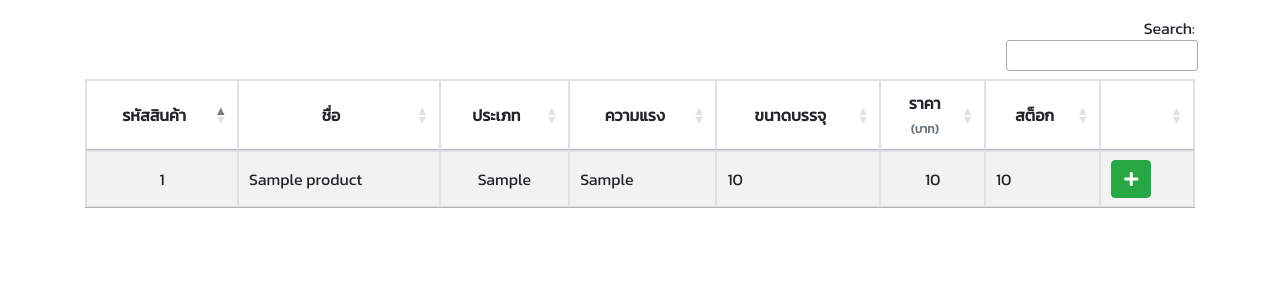
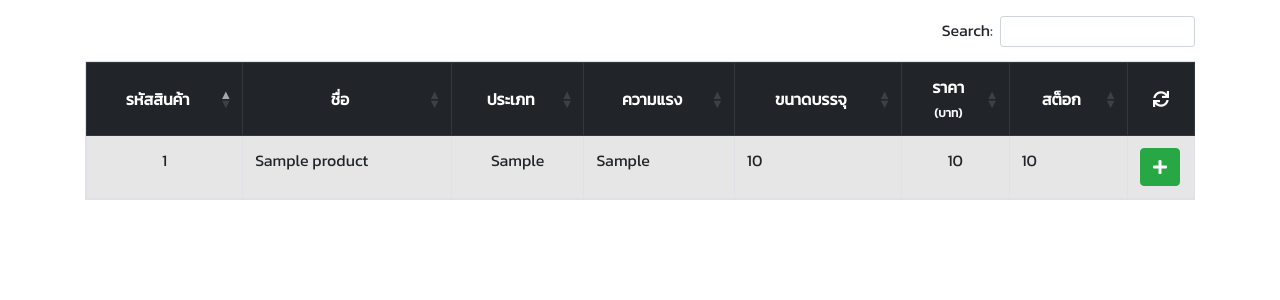
Before and after one commit to ThanakitKongKang/Herb_Internship, a PHP site: page / in a window 1280 px wide. Shown: the part 59-359 px from the top of the page. Run offline with PHP 8.4, Linux system fonts and the light colour scheme; tables that the repository leaves empty or names only in its code hold one stand-in row (values such as "Sample post"); lists and menus that the app fills with data are empty; some libraries are stand-ins or nearby versions.

Commit message:
100% ordering + เหลือ ajax animation

```diff
--- a/head.php
+++ b/head.php
@@ -36,8 +36,8 @@ session_start(); ?>
     <script type="text/javascript" src="https://cdn.datatables.net/1.10.19/js/jquery.dataTables.min.js"></script>
     <script type="text/javascript" src="https://cdn.datatables.net/1.10.19/js/dataTables.bootstrap4.min.js"></script>
     <link rel="stylesheet" type="text/css" href="https://cdnjs.cloudflare.com/ajax/libs/twitter-bootstrap/4.1.3/css/bootstrap.css" />
-    <!-- <link rel="stylesheet" type="text/css" href="https://cdn.datatables.net/1.10.19/css/dataTables.bootstrap4.min.css" /> -->
-    <link rel="stylesheet" type="text/css" href="https://cdn.datatables.net/1.10.19/css/jquery.dataTables.min.css" />
+    <link rel="stylesheet" type="text/css" href="https://cdn.datatables.net/1.10.19/css/dataTables.bootstrap4.min.css" />
+    <!-- <link rel="stylesheet" type="text/css" href="https://cdn.datatables.net/1.10.19/css/jquery.dataTables.min.css" /> -->
 
     <!-- alert -->
     <script src="https://cdn.jsdelivr.net/npm/sweetalert2@8"></script>
--- a/index.php
+++ b/index.php
@@ -19,14 +19,20 @@ include_once($path);
         xmlhttp.send();
     </script>
     <style>
-        table tr:hover {
-            color:green;
-        }
-        table tr:active , .add-to-cart:active{
-            color:greenyellow;
-            background-color: #35cc57!important;
+        table tbody tr:hover {
+            color: green;
         }
 
+        table tbody button:active,
+        .add-to-cart:active {
+            color: greenyellow;
+            background-color: #35cc57 !important;
+        }
+
+        table tbody tr th:last-child {
+            width: 1%;
+            white-space: nowrap;
+        }
     </style>
 </head>
 
@@ -40,18 +46,17 @@ include_once($path);
 
         <div class="my-3">
 
-            <table class="table table-striped table-bordered" id="product" data-page-length='25'>
-                <thead>
+            <table class="table table-striped table-bordered table-hover" id="product" data-page-length='25'>
+                <thead class="thead-dark">
                     <tr>
                         <th class="align-middle text-center">รหัสสินค้า</th>
                         <th class="align-middle text-center">ชื่อ</th>
                         <th class="align-middle text-center">ประเภท</th>
                         <th class="align-middle text-center">ความแรง</th>
                         <th class="align-middle text-center">ขนาดบรรจุ</th>
-                        <th class="align-middle text-center">ราคา<br><span class="text-secondary" style="font-size:0.75em;">(บาท)<span></th>
+                        <th class="align-middle text-center">ราคา<br><span class="text-light" style="font-size:0.75em;">(บาท)<span></th>
                         <th class="align-middle text-center">สต็อก</th>
-                        <th class="align-middle text-center"></th>
-
+                        <th class="align-middle text-center no-sort"><a class="btn refresh-table"><i class="fas fa-sync"></i></a></th>
                     </tr>
                 </thead>
 
@@ -89,8 +94,9 @@ include_once($path);
             };
             xmlhttp.open("GET", "./model/model_product_getListProductTable.php", true);
             xmlhttp.send();
-        }, 1000);
+        }, 5000);
     }
+
 
 
     $(document).ready(function() {
@@ -98,9 +104,24 @@ include_once($path);
             scrollY: 800,
             scrollCollapse: true,
             paging: false,
-            info: false
+            info: false,
+            "columnDefs": [{
+                "targets": 'no-sort',
+                "orderable": false,
+            }]
+
         });
 
+        $('.refresh-table').on("click", function(event) {
+            var xmlhttp = new XMLHttpRequest();
+            xmlhttp.onreadystatechange = function() {
+                if (this.readyState == 4 && this.status == 200) {
+                    document.getElementById("tbodyData").innerHTML = this.responseText;
+                }
+            };
+            xmlhttp.open("GET", "./model/model_product_getListProductTable.php", true);
+            xmlhttp.send();
+        })
 
         // table.columns(1).search(this.value).draw();
         $(this).on("keypress", function(event) {
@@ -111,6 +132,7 @@ include_once($path);
 
         });
 
+
     });
 
 
--- a/js/cart.js
+++ b/js/cart.js
@@ -216,7 +216,7 @@ var shoppingCart = (function () {
 //   displayCart();
 // });
 
-$('#product tbody').on("click", "tr", function (event) {
+$('#product tbody').on("click", "th", function (event) {
   event.preventDefault();
   var product_id = Number($(this).data('product_id'));
   var product_name = $(this).data('product_name');
@@ -254,7 +254,7 @@ function displayCart() {
       + "<button class='plus-item btn btn-primary input-group-addon' data-product_id=" + cartArray[i].product_id + ">+</button></div></td>"
       + "<td><button class='delete-item btn btn-danger' data-product_id=" + cartArray[i].product_id + ">X</button></td>"
       + " = "
-      + "<td>" + cartArray[i].total + "</td>"
+      + "<td class='' style='min-width:2rem'>" + cartArray[i].total + "</td>"
       + "</tr>";
   }
   if (shoppingCart.totalCount() > 0) {
--- a/model/model_product_getListProductTable.php
+++ b/model/model_product_getListProductTable.php
@@ -3,7 +3,15 @@ include "connect.php";
 $getListProduct = $pdo->prepare("SELECT * FROM product");
 $getListProduct->execute();
 while ($rowListProduct = $getListProduct->fetch()) {
-    echo '<tr data-product_id="' . $rowListProduct['product_id'] . '"
+    echo '<tr>
+    <td class="text-center">' . $rowListProduct['product_id'] . '</td>
+    <td>' . $rowListProduct['product_name'] . '</td>
+    <td class="text-center">' . $rowListProduct['product_type'] . '</td>
+    <td>' . $rowListProduct['product_potent'] . '</td>
+    <td>' . $rowListProduct['product_amount'] . '</td>
+    <td class="text-center">' . $rowListProduct['product_price'] . '</td>
+    <td>' . $rowListProduct['product_stock'] . '</td>
+    <th data-product_id="' . $rowListProduct['product_id'] . '"
     data-product_name="' . $rowListProduct['product_name'] . '"
     data-product_type="' . $rowListProduct['product_type'] . '"
     data-product_potent="' . $rowListProduct['product_potent'] . '"
@@ -12,14 +20,6 @@ while ($rowListProduct = $getListProduct->fetch()) {
     data-product_price="' . $rowListProduct['product_price'] . '"
     data-product_price_discount="' . $rowListProduct['product_price_discount'] . '"
     data-product_stock="' . $rowListProduct['product_stock'] . '">
-    <td class="text-center">' . $rowListProduct['product_id'] . '</td>
-    <td>' . $rowListProduct['product_name'] . '</td>
-    <td class="text-center">' . $rowListProduct['product_type'] . '</td>
-    <td>' . $rowListProduct['product_potent'] . '</td>
-    <td>' . $rowListProduct['product_amount'] . '</td>
-    <td class="text-center">' . $rowListProduct['product_price'] . '</td>
-    <td>' . $rowListProduct['product_stock'] . '</td>
-    <td>
         <a href="#" class="add-to-cart btn btn-success text-white" title="เพิ่มลงตะกร้า"
         data-product_id="' . $rowListProduct['product_id'] . '"
         data-product_name="' . $rowListProduct['product_name'] . '"
@@ -30,6 +30,6 @@ while ($rowListProduct = $getListProduct->fetch()) {
         data-product_price="' . $rowListProduct['product_price'] . '"
         data-product_price_discount="' . $rowListProduct['product_price_discount'] . '"
         data-product_stock="' . $rowListProduct['product_stock'] . '">
-        <i class="fas fa-plus"></i></a></td>
+        <i class="fas fa-plus"></i></a></th>
     </tr>';
 }
```
